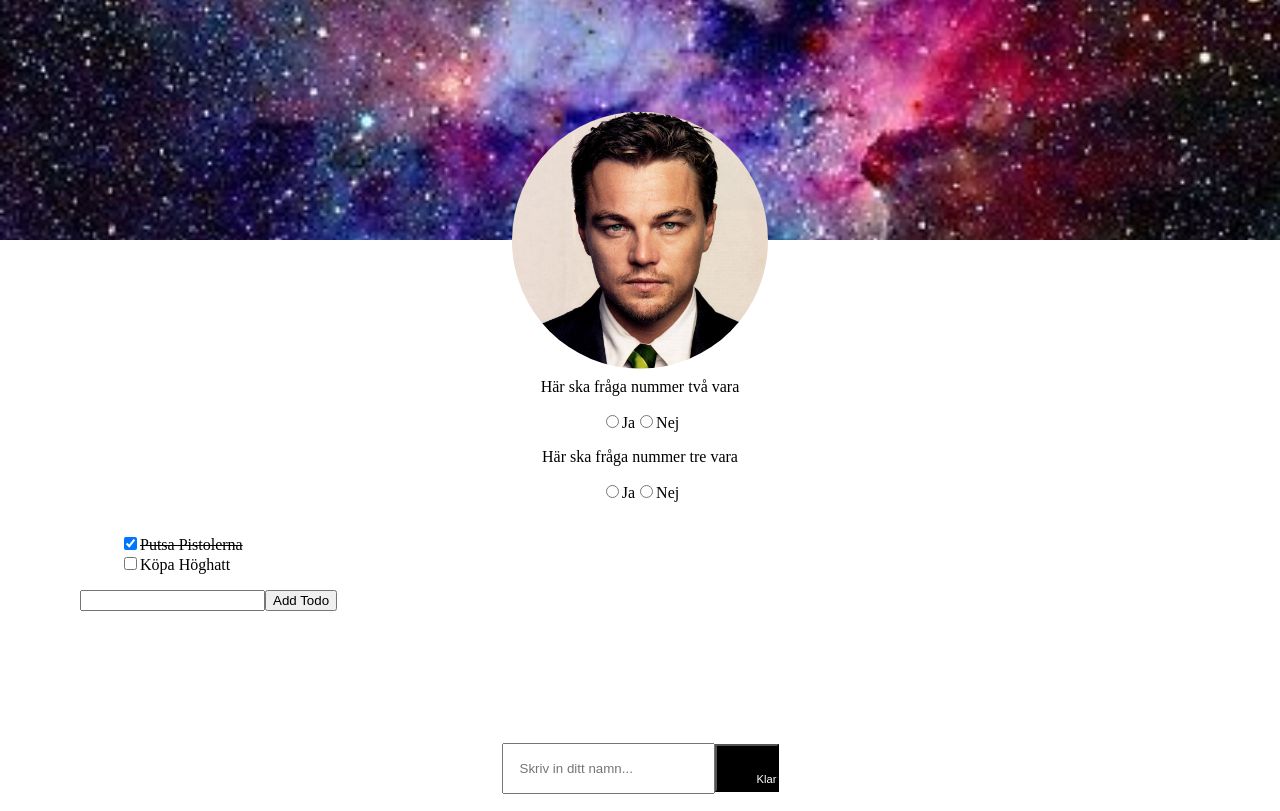
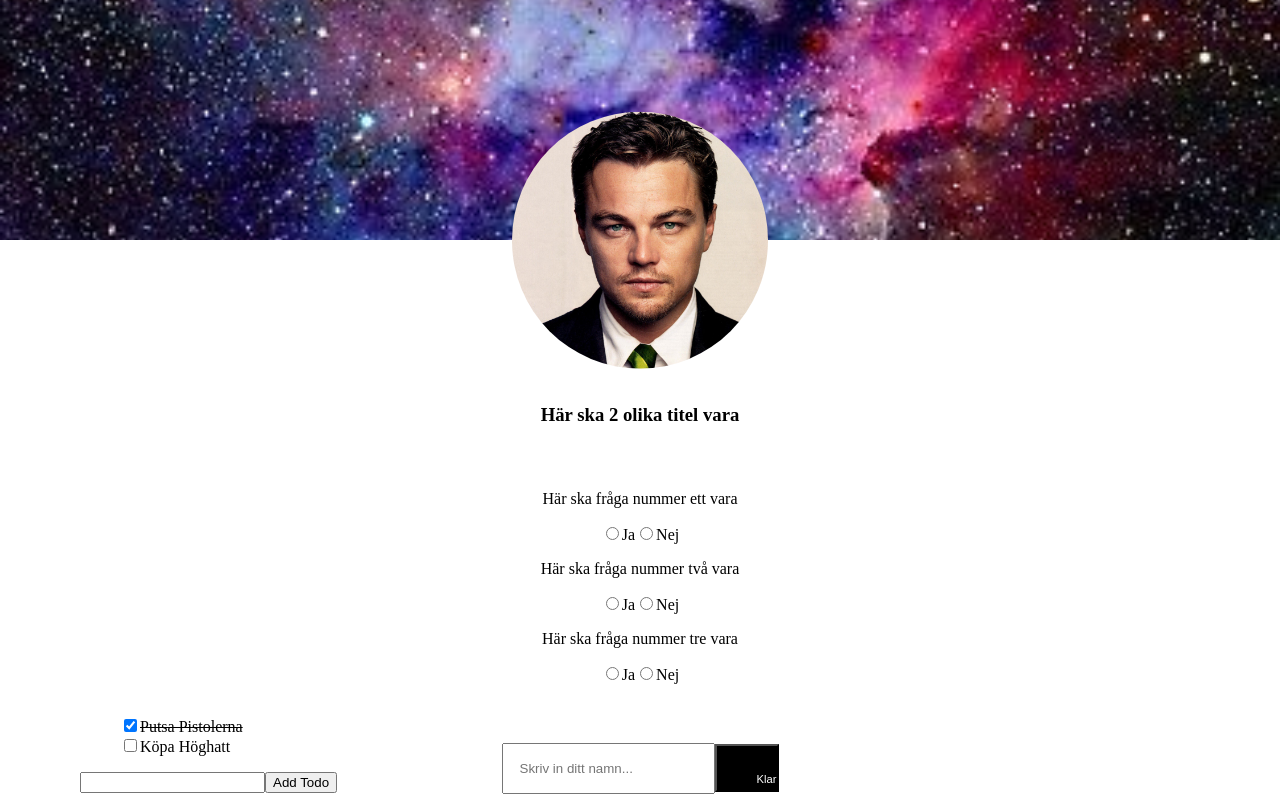
Before and after one commit to 1974pontus/R-U-CHORE, a React (Create React App) app: page / in a window 1280 px wide. Built offline with nearby package versions, Linux system fonts and the light colour scheme.

Commit message:
changing title children to props

```diff
--- a/src/components/Layout.tsx
+++ b/src/components/Layout.tsx
@@ -30,7 +30,7 @@ const Layout = () => {
       <div>
         <ProfileImg imageSrc={require('../img/Leonardo-Dicaprio.jpg')} alt='leo DiCaprio at his best'/>
         <Header imageSrc={require('../img/space.jpg')} alt='stardust in space'/>
-        <Title />
+        <Title name="Här ska 2 olika titel vara"/>
         <MainView onProfilSelected={handleProfileSelected}/>
         <div style={todolist}><ProfileView /></div>
          <div style={marginbottom}>.</div>
--- a/src/components/ViewContainer/Title.tsx
+++ b/src/components/ViewContainer/Title.tsx
@@ -1,13 +1,14 @@
 import React from 'react';
 import {CSSProperties} from 'react'
 
-type Props = React.PropsWithChildren<{
+interface Props{
+name: string
 
-}>
+}
 
 const Title = (props: Props) => {
   return (
-  <h3 style={title}>{props.children}</h3>
+  <h3 style={title}>{props.name}</h3>
   );
 };
 
@@ -15,6 +16,7 @@ export default Title;
 
 
 const title: CSSProperties = {
+marginTop: '10rem',
 textAlign: 'center',
 width: '100%'
 }
```
